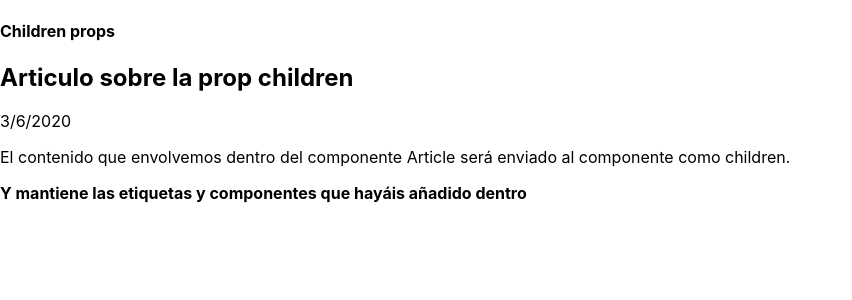
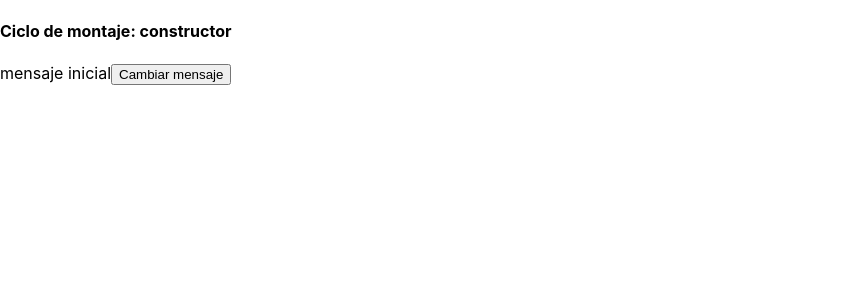
Before and after one commit to JulenOsia/curso-udemy-osia, a React (Create React App) app: page / in a window 1280 px wide. Shown: the top 300 px of the page, without its empty margins (0-852 px from the left). Built offline with nearby package versions, Linux system fonts and the light colour scheme.

Commit message:
Hasta video 45 (ciclo de vida - Constructor)

```diff
--- a/src/App.js
+++ b/src/App.js
@@ -1,39 +1,32 @@
-import React, { Component } from 'react';
-import PropTypes from 'prop-types'
-class Article extends Component {
-  static propTypes = {
-    author: PropTypes.string.isRequired
+import React, { Component } from 'react'
+
+class App extends Component {
+  /* constructor por defecto
+  constructor (...args){
+    super(...args)
+  }
+  */
+
+  constructor (props) {
+    super(props) //este método llama al constructor de Component
+    // inicializamos el state de nuestro componente
+    this.state = { mensajeInicial: 'mensaje inicial' }
+    // bindeamos el contexto al método
+    // this.handleClick = this.handleClick.bind(this)
+  }
+
+  handleClick = () => {
+    this.setState({mensajeInicial: 'mensaje cambiado'})
   }
 
   render () {
-    const { author, children, date, title } = this.props
-    return (
-      <section>
-        <h2>{title}</h2>
-        {author &&  <p><em>Escrito por {author}</em></p>}
-        <date>{date}</date>
-        <article>
-          {children}
-        </article>
-      </section>
-    )
-  }
-}
-
-class App extends Component {
-  render() {
     return (
       <div className="App">
-        <h4>Children props</h4>
-        <Article
-
-          date={new Date().toLocaleDateString()}
-          title='Articulo sobre la prop children'
-        >
-          <p>El contenido que envolvemos dentro del componente Article será enviado al componente como children.</p>
-            <strong>Y mantiene las etiquetas y componentes que hayáis añadido dentro</strong>
-
-        </Article>
+        <h4>Ciclo de montaje: constructor</h4>
+        {this.state.mensajeInicial}
+        <button onClick={this.handleClick}>
+          Cambiar mensaje
+        </button>
       </div>
     );
   }
```
